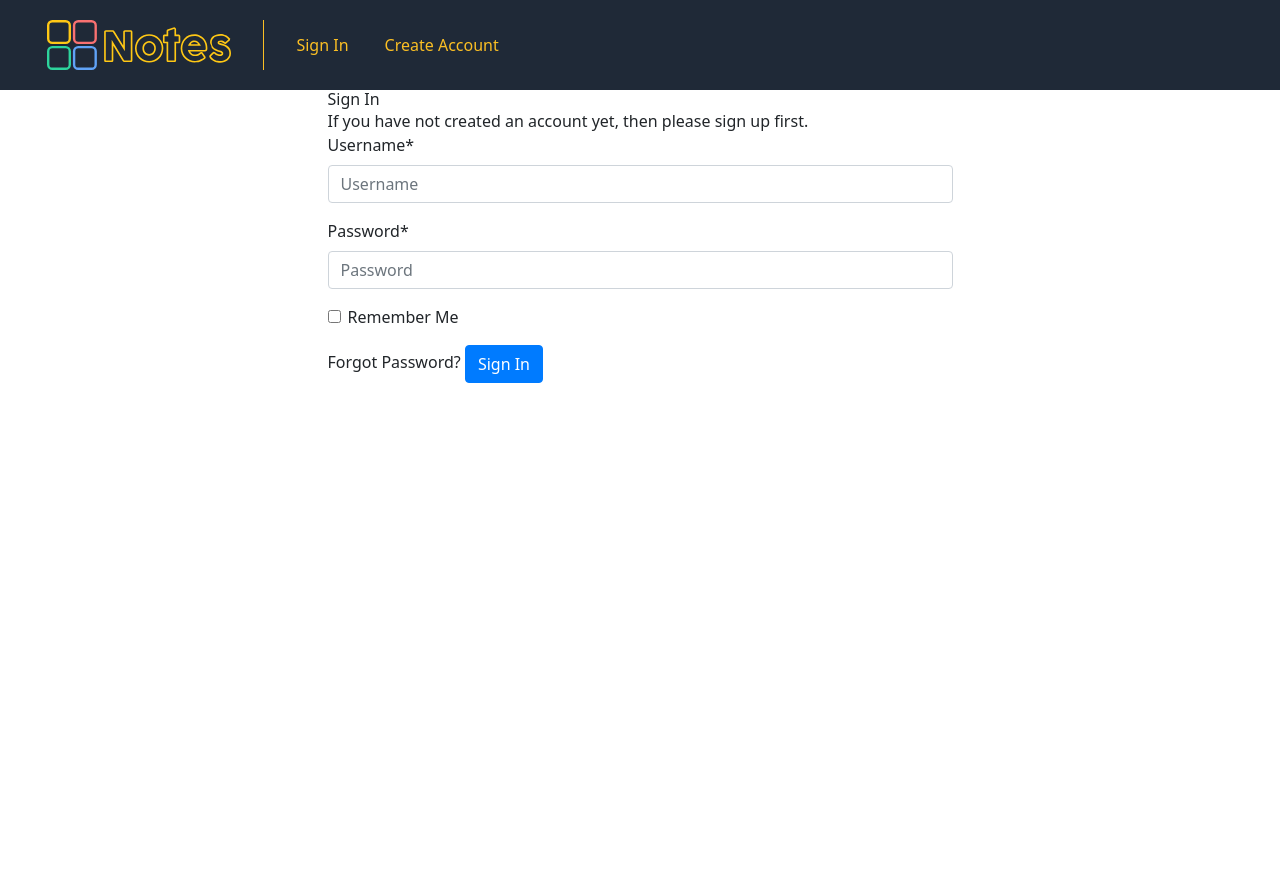
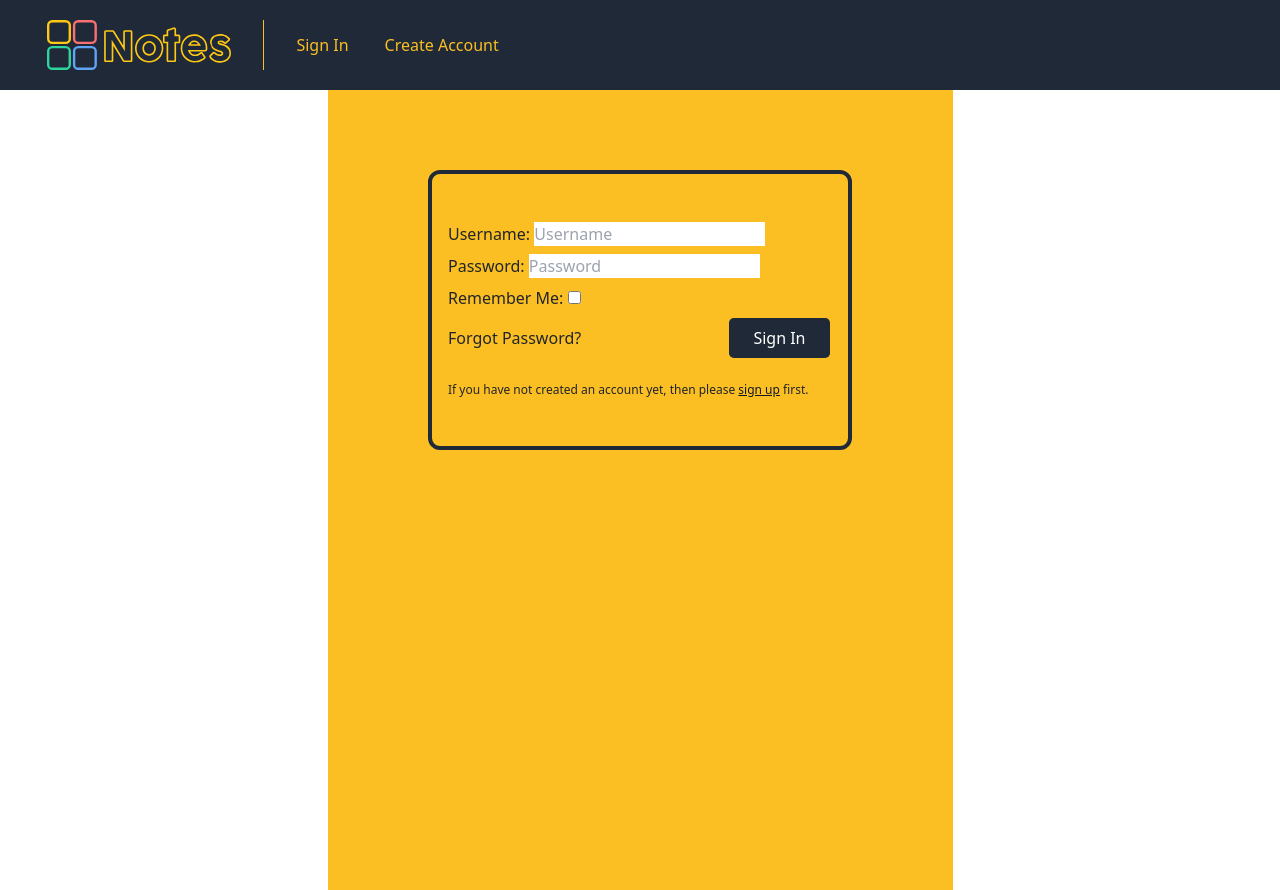
Before and after one commit to osamamhd/notes-app, a Django app: page /accounts/login/ in a window 1280 px wide. Before the commit the page ends 383 px from the top, so only its background shows below. Run offline with Django 3.2, Linux system fonts and the light colour scheme; style sheets or scripts are compiled from the project's sources; some libraries are stand-ins or nearby versions.

Commit message:
redesign login page.

```diff
--- a/notes_app/templates/account/login.html
+++ b/notes_app/templates/account/login.html
@@ -3,12 +3,12 @@
 {% load i18n %}
 {% load account socialaccount %}
 {% load crispy_forms_tags %}
+{% load tailwind_filters %}
 
 {% block head_title %}{% trans "Sign In" %}{% endblock %}
 
 {% block inner %}
-
-<h1>{% trans "Sign In" %}</h1>
+<div class='bg-yellow-400 h-screen'>
 
 {% get_providers as socialaccount_providers %}
 
@@ -30,18 +30,24 @@ for a {{ site_name }} account and sign in below:{% endblocktrans %}</p>
 {% include "socialaccount/snippets/login_extra.html" %}
 
 {% else %}
-<p>{% blocktrans %}If you have not created an account yet, then please
-<a href="{{ signup_url }}">sign up</a> first.{% endblocktrans %}</p>
+
 {% endif %}
 
-<form class="login" method="POST" action="{% url 'account_login' %}">
+<div class="flex justify-center ">
+  <form class="m-20 border-4 border-gray-800 rounded-xl py-5 md:py-10 px-3 md:px-20" method="POST" action="{% url 'account_login' %}">
     {% csrf_token %}
+    <div class="w-72 md:w-96">
     {{ form|crispy }}
+    </div>
     {% if redirect_field_value %}
     <input type="hidden" name="{{ redirect_field_name }}" value="{{ redirect_field_value }}" />
     {% endif %}
-  <a class="button secondaryAction" href="{% url 'account_reset_password' %}">{% trans "Forgot Password?" %}</a>
-  <button class="primaryAction btn btn-primary" type="submit">{% trans "Sign In" %}</button>
+    <a class="text-base" href="{% url 'account_reset_password' %}">{% trans "Forgot Password?" %}</a>
+    <button class="bg-gray-800 text-white py-2 px-4 rounded-lg ml-12 md:ml-36 hover:bg-gray-900" type="submit">{% trans "Sign In" %}</button>
+    <p class="text-xs mt-6">{% blocktrans %}If you have not created an account yet, then please
+      <a class="text-gray-900 underline" href="{{ signup_url }}">sign up</a> first.{% endblocktrans %}</p>
+    </div>
   </form>
+</div>
 
 {% endblock %}
```
Lines whose indentation alone changed are shown as unchanged.
